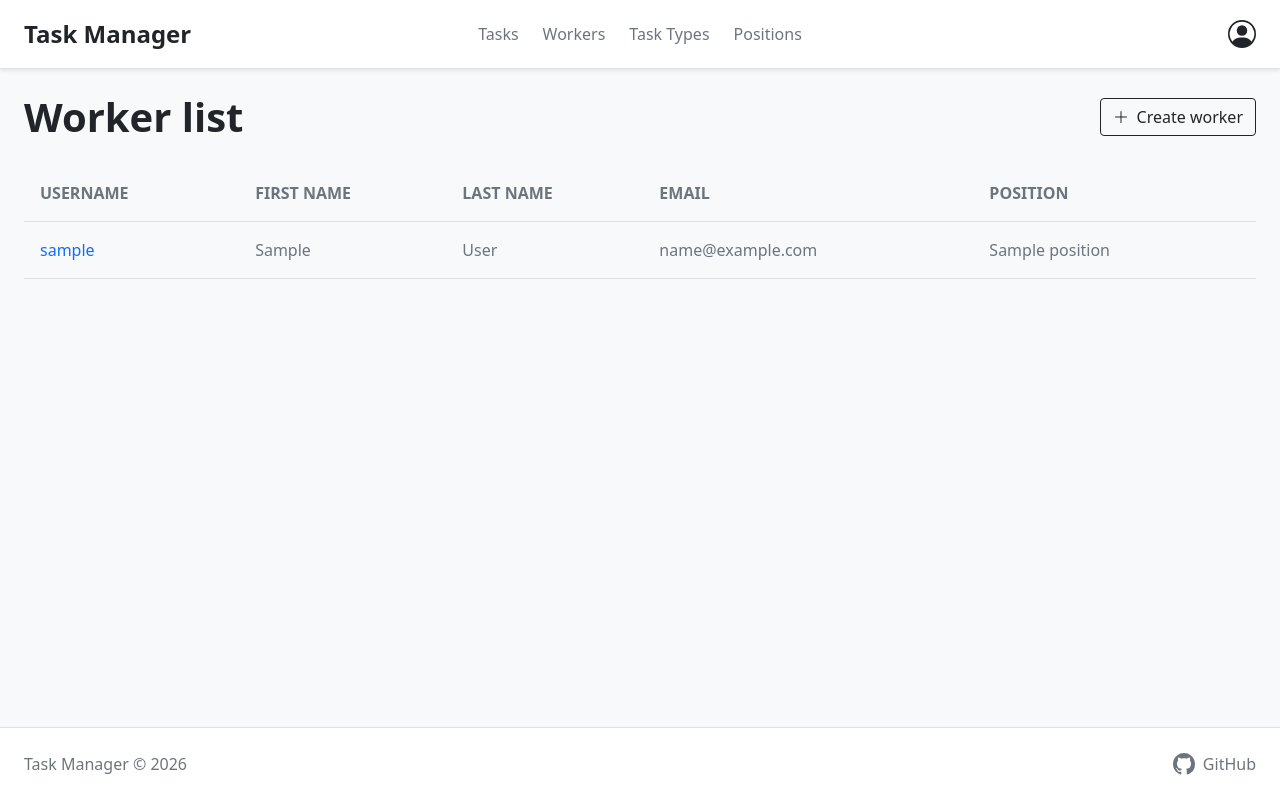
After one commit to Neyrony/IT-task-manager, a Django app: page /workers/ in a window 1280 px wide. The commit adds this page. Run offline with Django 5.2, Linux system fonts and the light colour scheme; tables that the repository leaves empty hold one stand-in row (values such as "Sample post").

Commit message:
feat: add list view for task type, worker, position

```diff
--- a/manager/urls.py
+++ b/manager/urls.py
@@ -7,6 +7,9 @@ from manager.views import (
     TaskCreateView,
     TaskDeleteView,
     TaskUpdateView,
+    WorkerListView,
+    PositionListView,
+    TaskTypeListView,
 )
 
 urlpatterns = [
@@ -16,6 +19,9 @@ urlpatterns = [
     path("tasks/create/", TaskCreateView.as_view(), name="task_create"),
     path("tasks/<int:pk>/delete/", TaskDeleteView.as_view(), name="task_delete"),
     path("tasks/<int:pk>/update/", TaskUpdateView.as_view(), name="task_update"),
+    path("workers/", WorkerListView.as_view(), name="worker_list"),
+    path("positions/", PositionListView.as_view(), name="position_list"),
+    path("task-types/", TaskTypeListView.as_view(), name="task_type_list"),
 ]
 
 app_name = "manager"
--- a/manager/views.py
+++ b/manager/views.py
@@ -1,3 +1,4 @@
+from django.contrib.auth import get_user_model
 from django.http import HttpRequest, HttpResponse
 from django.shortcuts import render
 from django.urls import reverse_lazy, reverse
@@ -10,7 +11,7 @@ from django.views.generic import (
     UpdateView,
 )
 
-from manager.models import Task
+from manager.models import Task, Worker, TaskType, Position
 
 
 @require_GET
@@ -61,3 +62,23 @@ class TaskUpdateView(UpdateView):
 class TaskDeleteView(DeleteView):
     model = Task
     success_url = reverse_lazy("manager:task_list")
+
+
+class WorkerListView(ListView):
+    model = get_user_model()
+    paginate_by = 10
+
+    def get_queryset(self):
+        return Worker.objects.select_related("position")
+
+
+class TaskTypeListView(ListView):
+    model = TaskType
+    template_name = "manager/task_type_list.html"
+    context_object_name = "task_type_list"
+    paginate_by = 10
+
+
+class PositionListView(ListView):
+    model = Position
+    paginate_by = 10
--- a/templates/includes/base_list.html
+++ b/templates/base/base_list.html
@@ -6,7 +6,7 @@
     {% endblock %}
   </div>
 
-  {% if task_list %}
+  {% if object_list %}
     <div class="overflow-hidden mb-4">
       <table class="table table-borderless table-hover align-middle m-0">
         <thead class="border-bottom text-uppercase fs-7 opacity-75">
@@ -16,7 +16,7 @@
           </tr>
         </thead>
         <tbody>
-          {% block table_date %}
+          {% block table_data %}
           {% endblock %}
         </tbody>
       </table>
--- a/templates/includes/header.html
+++ b/templates/includes/header.html
@@ -11,13 +11,13 @@
           <a class="nav-link active p-0 text-secondary fw-medium" href="{% url 'manager:task_list' %}">Tasks</a>
         </li>
         <li class="nav-item">
-          <a class="nav-link p-0 text-secondary fw-medium" href="#">Workers</a>
+          <a class="nav-link p-0 text-secondary fw-medium" href="{% url 'manager:worker_list' %}">Workers</a>
         </li>
         <li class="nav-item">
-          <a class="nav-link p-0 text-secondary fw-medium" href="#">Task Types</a>
+          <a class="nav-link p-0 text-secondary fw-medium" href="{% url 'manager:task_type_list' %}">Task Types</a>
         </li>
         <li class="nav-item">
-          <a class="nav-link p-0 text-secondary fw-medium" href="#">Positions</a>
+          <a class="nav-link p-0 text-secondary fw-medium" href="{% url 'manager:position_list' %}">Positions</a>
         </li>
       </ul>
     </div>
--- /dev/null
+++ b/templates/manager/worker_list.html
@@ -0,0 +1,39 @@
+{% extends 'base/base_list.html' %}
+
+{% block list_title %}
+  <h1 class="fw-bold text-dark m-0">Worker list</h1>
+  <a class="btn btn-outline-dark fw-medium d-flex align-items-center gap-2" href="#">
+    <svg xmlns="http://www.w3.org/2000/svg" width="16" height="16" fill="currentColor" class="bi bi-plus-lg" viewBox="0 0 16 16">
+      <path fill-rule="evenodd" d="M8 2a.5.5 0 0 1 .5.5v5h5a.5.5 0 0 1 0 1h-5v5a.5.5 0 0 1-1 0v-5h-5a.5.5 0 0 1 0-1h5v-5a.5.5 0 0 1 .5-.5"/>
+    </svg>
+    <span>Create worker</span>
+  </a>
+{% endblock %}
+
+{% block table_header %}
+  <th class="py-3 px-3 text-secondary tracking-wider">Username</th>
+  <th class="py-3 text-secondary tracking-wider">First name</th>
+  <th class="py-3 text-secondary tracking-wider">Last name</th>
+  <th class="py-3 text-secondary tracking-wider">Email</th>
+  <th class="py-3 px-3 text-secondary tracking-wider">Position</th>
+{% endblock %}
+
+{% block table_data %}
+  {% for worker in worker_list %}
+    <tr class="border-bottom">
+      <td class="px-3 py-3">
+        <a href="#" class="table-link fw-medium text-decoration-none">{{ worker.username }}</a>
+      </td>
+      <td class="text-secondary">{{ worker.first_name }}</td>
+      <td class="text-secondary">{{ worker.last_name }}</td>
+      <td class="text-secondary">{{ worker.email }}</td>
+      <td class="px-3 text-secondary">{{ worker.position.name }}</td>
+    </tr>
+  {% endfor %}
+{% endblock %}
+
+{% block empty_table %}
+  <div class="text-center py-5 bg-white border rounded shadow-sm my-4">
+    <p class="text-secondary m-0 fs-5 fw-medium">There are no workers yet.</p>
+  </div>
+{% endblock %}
```
Also changed, not shown: templates/manager/position_list.html (added, +31 -0 lines), templates/manager/task_list.html (+13 -13 lines), templates/manager/task_type_list.html (added, +31 -0 lines).
